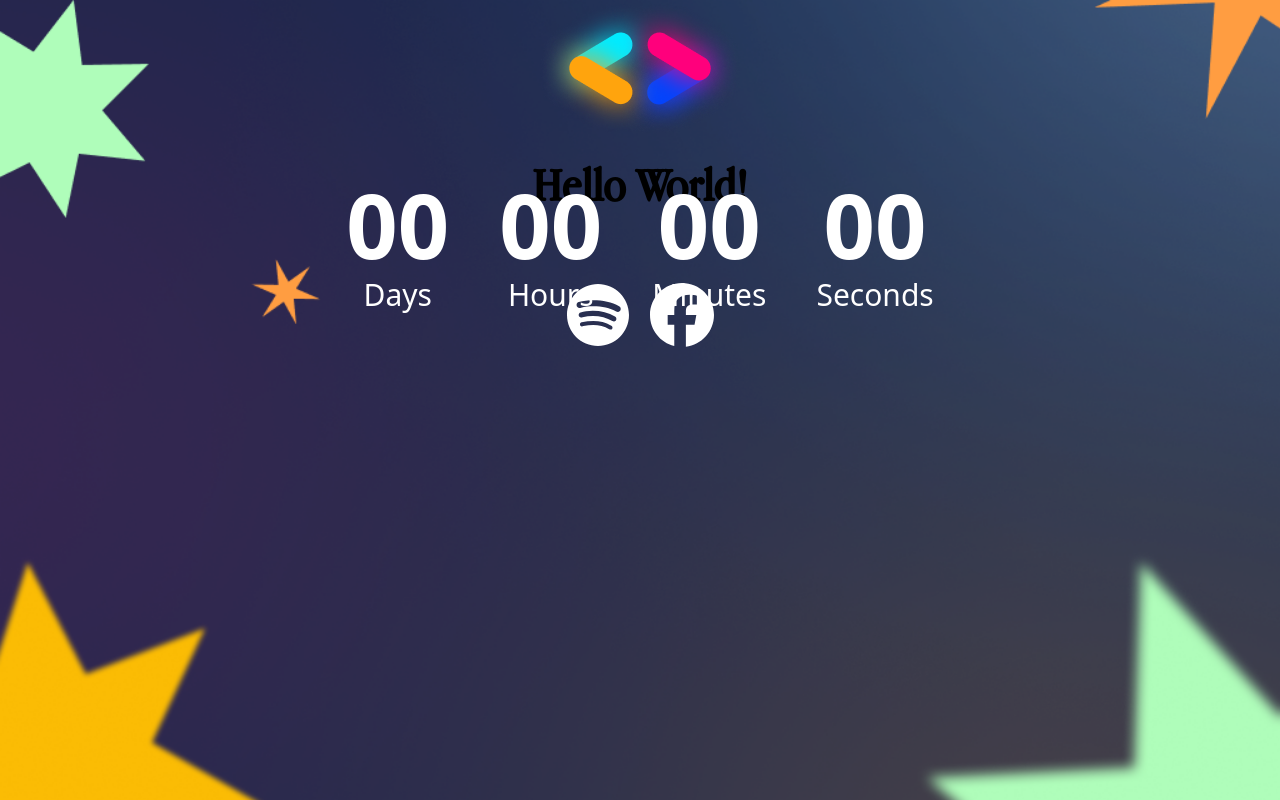
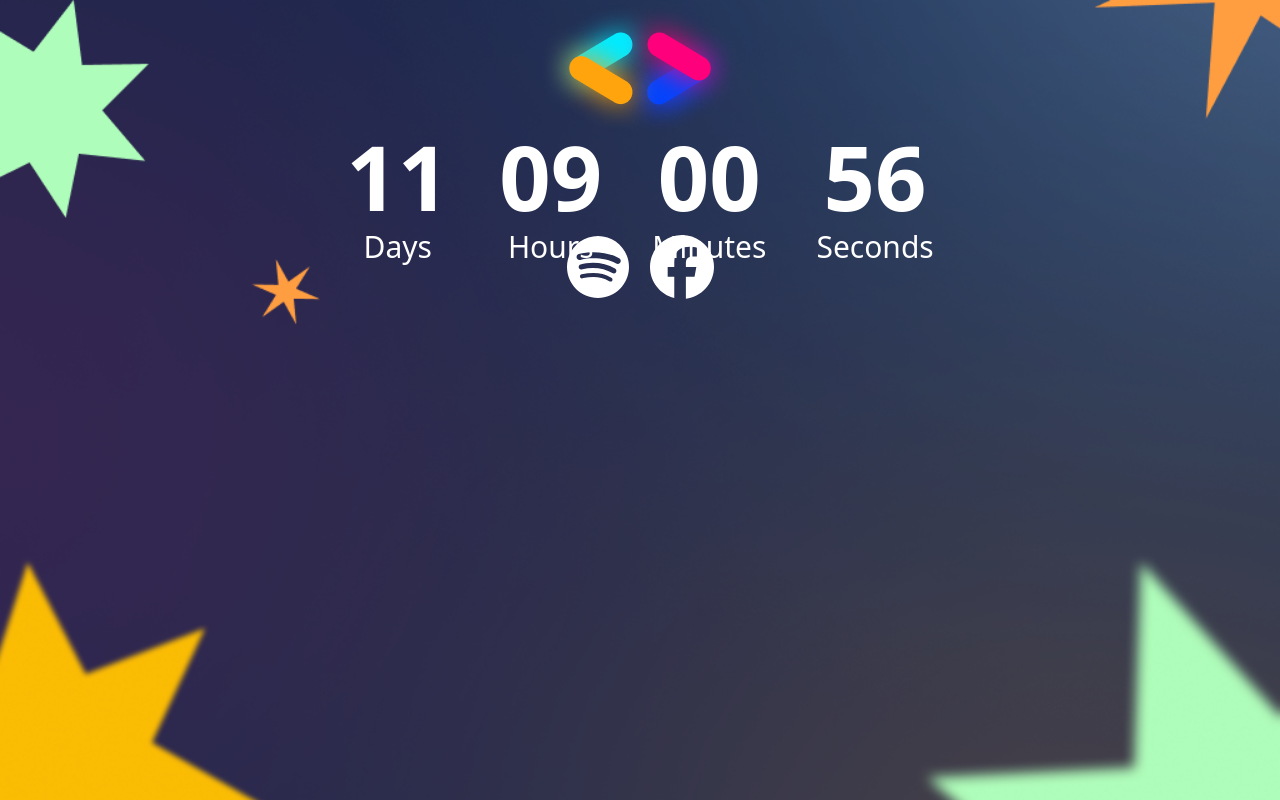
Before and after one commit to gdgoc-usls/quandary-countdown-24, a React (Vite) app: page / in a window 1280 px wide. Built offline with nearby package versions, Linux system fonts and the light colour scheme.

Commit message:
Chore: header text context and timer logic

```diff
--- a/src/App.tsx
+++ b/src/App.tsx
@@ -1,12 +1,17 @@
 import { Footer, QuandaryIcon, Timer } from '@components/Component'
+import { HeaderProvider, HeaderContext } from '@components/HeaderContext'
+import { useContext } from 'react'
 
 function App() {
+  const { header } = useContext(HeaderContext)
   return (
     <>
-      <QuandaryIcon />
-      <h3 className="text-center text-5xl font-bold font-garamond">Hello World!</h3>
-      <Timer />
-      <Footer />
+      <HeaderProvider>
+        <QuandaryIcon />
+        <h3 className="text-center text-5xl font-bold font-garamond">{ header }</h3>
+        <Timer />
+        <Footer />
+      </HeaderProvider>
     </>
   )
 }
--- /dev/null
+++ b/src/components/HeaderContext.tsx
@@ -0,0 +1,19 @@
+import React, { createContext, useState } from 'react'
+
+export interface ContextProps {
+    header: string
+    setHeader: (header: string) => void
+}
+
+export const HeaderContext = createContext<ContextProps>({
+    header: '',
+    setHeader: () => {}
+})
+
+export const HeaderProvider: React.FC<{ children: React.ReactNode }> = ({ children }) => {
+    const [header, setHeader] = useState<string>("See you in dreamland.");
+
+    return <HeaderContext.Provider value={{ header, setHeader }}>
+        { children }
+    </HeaderContext.Provider>
+}
--- a/src/components/Timer.tsx
+++ b/src/components/Timer.tsx
@@ -1,4 +1,5 @@
-import React, { useState, useEffect } from 'react'
+import React, { useState, useEffect, useContext } from 'react'
+import { HeaderContext } from './HeaderContext'
 
 interface TimerSegmentProps {
     time: number;
@@ -6,10 +7,10 @@ interface TimerSegmentProps {
 }
 
 type TimeLeft = {
-    days: number | 0;
-    hours: number | 0;
-    minutes: number | 0;
-    seconds: number | 0;
+    days: number;
+    hours: number;
+    minutes: number;
+    seconds: number;
 }
 
 const TimeUnit: React.FC<TimerSegmentProps> = ({time, label}) => {
@@ -24,36 +25,54 @@ const TimeUnit: React.FC<TimerSegmentProps> = ({time, label}) => {
 
 // Chore: add start date, update textcontent using context
 const Timer: React.FC = () => {
-    // start = November 18 2024 00:00:00, end = November 21 2024 17:00:00
-    let startDate = new Date('November 18 2024 00:00:00'), targetDate = new Date('November 21 2024 17:00:00')
-    const calcTimeLeft = () => {
-        const diff = targetDate.getTime() - new Date().getTime()
+    const { setHeader } = useContext(HeaderContext)
+    // start = November 18 2024 00:00:00, end = November 21 2024 17:00:00 // let start = new Date('November 18 2024 00:00:00'), end = new Date('November 21 2024 17:00:00');
+    // Track the time left before, during, and after event
+    let start = new Date('February 14 2025 00:00:00'), end = new Date('February 15 2025 17:00:00')
+
+    const calcTimeLeft = (): TimeLeft => {
+        const now = new Date();
+        let target = start
+        // Shift target to end if event has started
+        if(now >= start) target = end
+
+        let diff = target.getTime() - now.getTime()
+        // Event is over
+        if(now >= end) return { days: 0, hours: 0, minutes: 0, seconds: 0 }
+
         const totalSeconds = Math.floor(diff / 1000)
-        const timeLeft: TimeLeft  = {
-            days: (diff > 0) ? Math.floor(totalSeconds / (24 * 3600)) : 0,
-            hours: (diff > 0) ? Math.floor(totalSeconds / 3600) % 24 : 0,
-            minutes: (diff > 0) ? Math.floor(totalSeconds / 60) % 60 : 0,
-            seconds: (diff > 0) ? totalSeconds % 60 : 0
+        return {
+            days: Math.floor(totalSeconds / (24 * 3600)),
+            hours: Math.floor(totalSeconds / 3600) % 24,
+            minutes: Math.floor(totalSeconds / 60) % 60,
+            seconds: totalSeconds % 60
         }
-        return timeLeft;
     }
 
     const [time, setTime] = useState<TimeLeft>(calcTimeLeft())
 
+    // Update time every second
     useEffect(() => {
         const timer = setInterval(() => {
             setTime(calcTimeLeft())
         }, 1000)
 
         return () => clearInterval(timer)
-    }, [targetDate])
+    }, [start])
+
+    // Update header text according to event status/time left
+    useEffect(() => {
+        Object.values(time).every(timeUnit => timeUnit === 0) ?
+            setHeader("Dreamland's gates have gently drifted shut.") :
+            setHeader("The gates of dreamland are wide open!")
+    }, [time])
 
     return (
         <div className='w-[400px] flex items-center justify-center p-[5px] scale-[2.5] gap-3 mx-auto gradient-border'>
             {
                 Object.keys(time).map((key, index) => {
                     const label = key.charAt(0).toUpperCase() + key.slice(1)
-                    return <TimeUnit key={ index } time={time[key as keyof TimeLeft]} label={ label } />
+                    return <TimeUnit key={ index } time={ time[key as keyof TimeLeft] } label={ label } />
                 })
             }
         </div>
```
